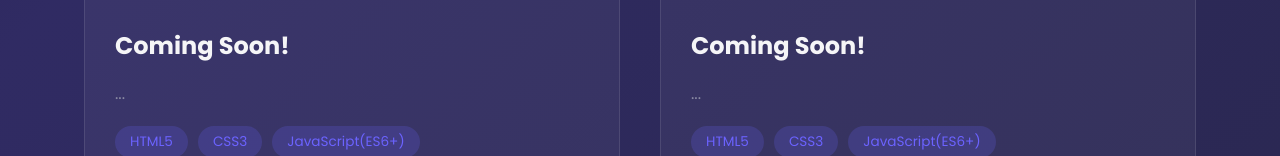
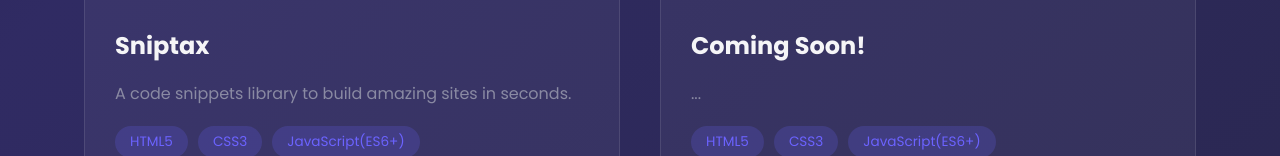
Before and after one commit to nileshbuilds/portfolio, a plain HTML site: page index.html in a window 1280 px wide. Shown: the part 3245-3401 px from the top of the page. Drawn offline with Linux system fonts and the light colour scheme.

Commit message:
Update index.html

```diff
--- a/index.html
+++ b/index.html
@@ -136,8 +136,8 @@
                         <img src="" alt="">
                     </div>
                     <div class="project-content">
-                        <h3>Coming Soon!</h3>
-                        <p>...</p>
+                        <h3>Sniptax</h3>
+                        <p>A code snippets library to build amazing sites in seconds.</p>
                         <div class="tags">
                             <span class="tag">HTML5</span>
                             <span class="tag">CSS3</span>
```
